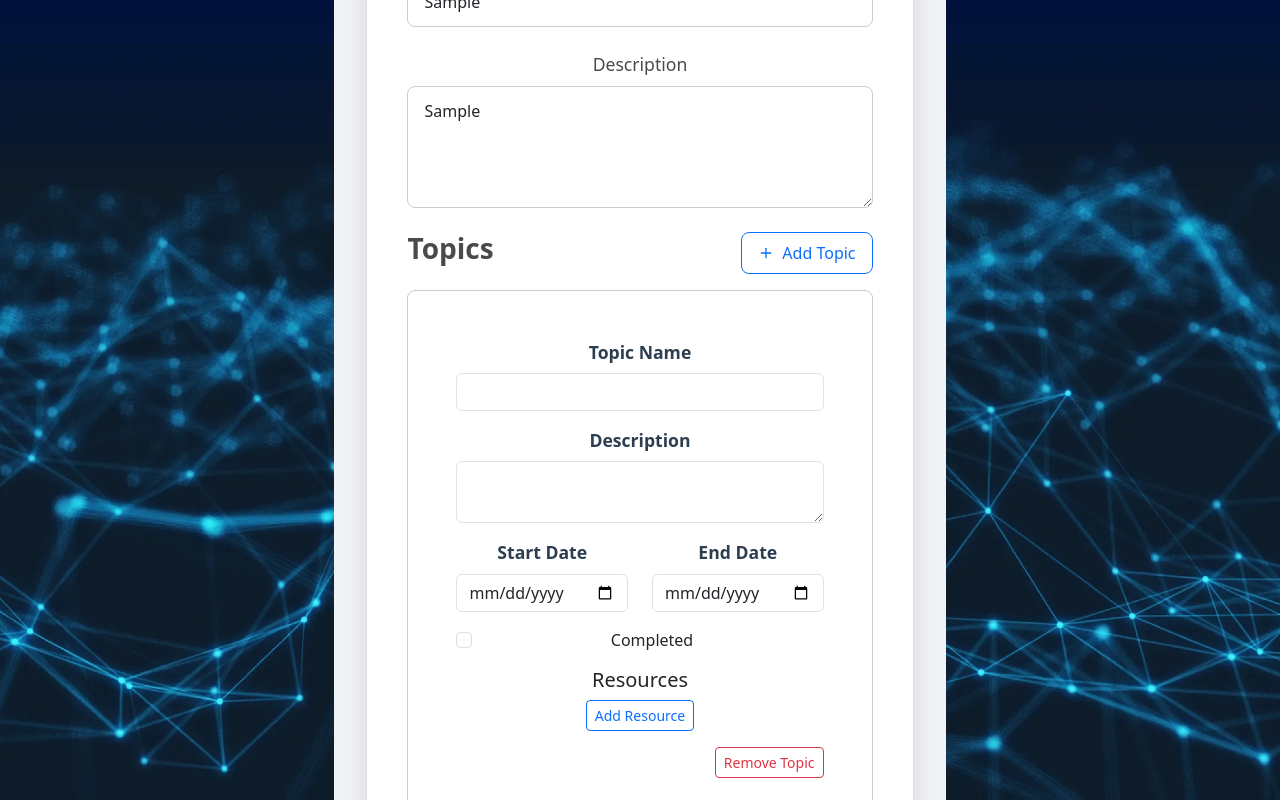
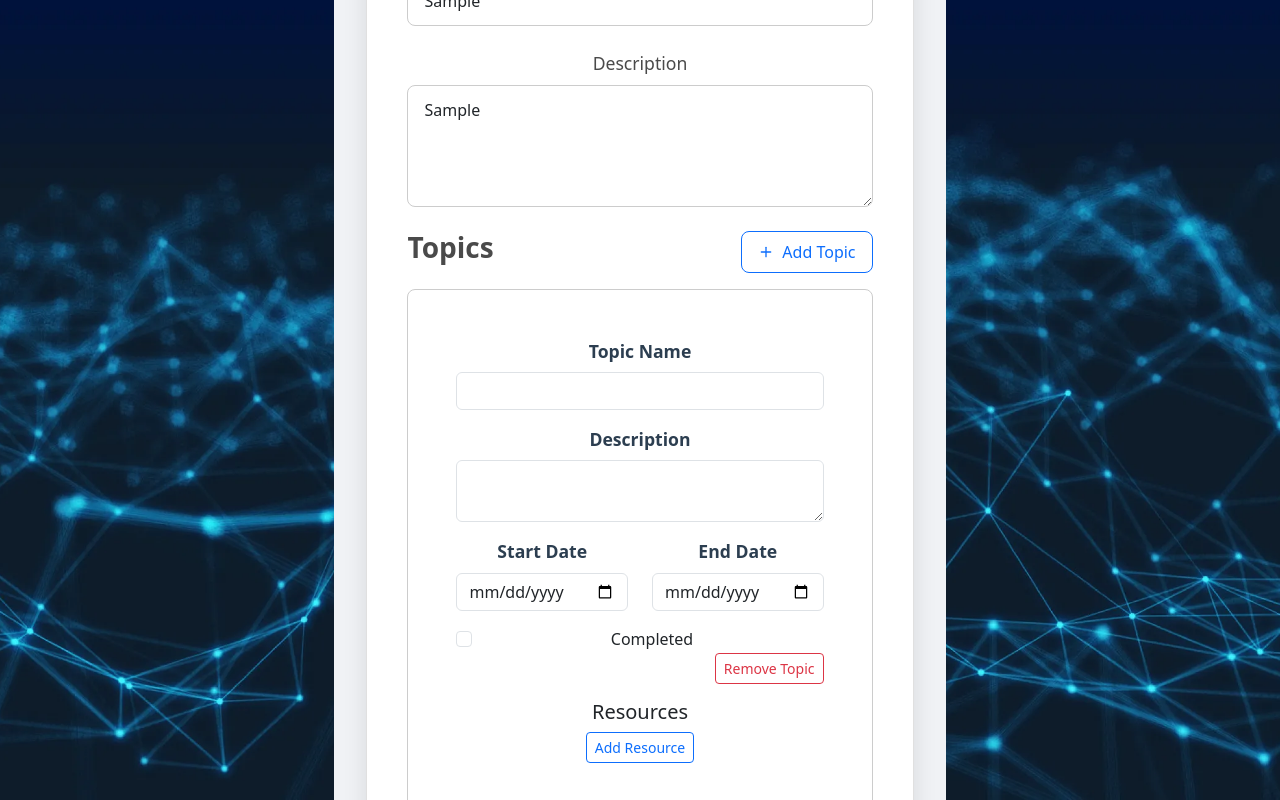
Before and after one commit to rahmimuaz/Skillhub, a React (Vite) app in the folder frontend/: page /plan/new in a window 1280 px wide. Both pictures are taken after typing "Sample", "Sample" into the empty fields and a click on the button "Add Topic". Shown: the top 800 px of the page. Built offline with nearby package versions, Linux system fonts and the light colour scheme.

Commit message:
add another button to the plan form

```diff
--- a/frontend/package.json
+++ b/frontend/package.json
@@ -10,6 +10,10 @@
     "preview": "vite preview"
   },
   "dependencies": {
+    "@emotion/react": "^11.14.0",
+    "@emotion/styled": "^11.14.0",
+    "@mui/icons-material": "^7.1.0",
+    "@mui/material": "^7.1.0",
     "axios": "^1.9.0",
     "bootstrap": "^5.3.5",
     "react": "^19.0.0",
--- a/frontend/src/pages/learningplan/TopicForm.jsx
+++ b/frontend/src/pages/learningplan/TopicForm.jsx
@@ -87,6 +87,11 @@ const TopicForm = ({ topic, onChange, onRemove }) => {
           checked={topic.completed}
           onChange={handleChange}
         />
+        <div className="d-flex justify-content-end">
+        <Button variant="outline-danger" size="sm" onClick={onRemove}>
+          Remove Topic
+        </Button>
+      </div>
       </Form.Group>
 
       <h5 className="mt-3">Resources</h5>
@@ -98,15 +103,12 @@ const TopicForm = ({ topic, onChange, onRemove }) => {
           onRemove={() => handleRemoveResource(index)}
         />
       ))}
+
       <Button variant="outline-primary" size="sm" onClick={handleAddResource} className="mb-3">
         Add Resource
       </Button>
 
-      <div className="d-flex justify-content-end">
-        <Button variant="outline-danger" size="sm" onClick={onRemove}>
-          Remove Topic
-        </Button>
-      </div>
+
     </div>
   );
 };
```
Also changed, not shown: 1 other file (tests, documents, lock files or other folders).
